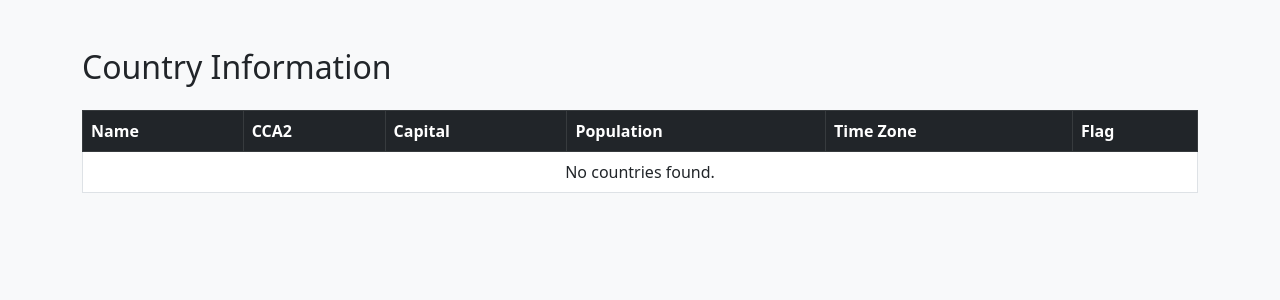
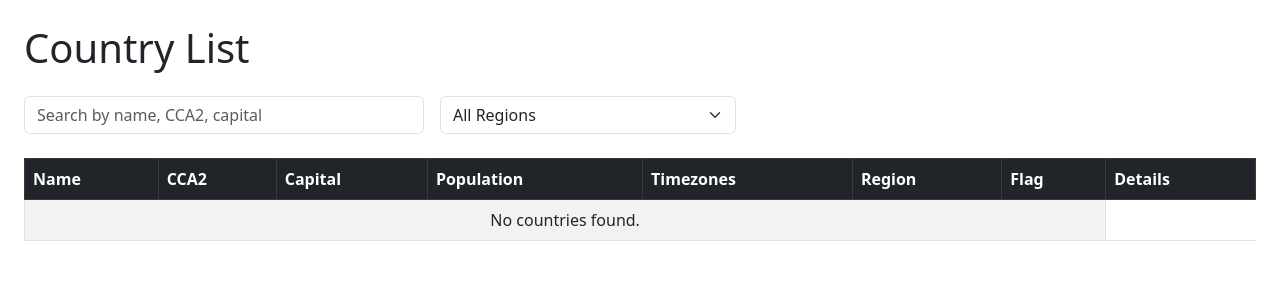
Before and after one commit to Sadman95/geo-data, a Django app: page /countries in a window 1280 px wide. Shown: the top 300 px of the page. Run offline with Django 5.2, Linux system fonts and the light colour scheme; data that the repository does not hold is empty.

Commit message:
phase_3: data view table with debounced searching and filtering

```diff
--- a/codefusion/templates/country_list.html
+++ b/codefusion/templates/country_list.html
@@ -5,21 +5,44 @@
 <html lang="en">
 <head>
     <meta charset="UTF-8">
-    <title>Country List</title>
+    <title>Countries</title>
     <link href="https://cdn.jsdelivr.net/npm/bootstrap@5.3.0/dist/css/bootstrap.min.css" rel="stylesheet">
 </head>
-<body class="bg-light">
-    <div class="container mt-5">
-        <h2 class="mb-4">Country Information</h2>
-        <table class="table table-bordered table-hover">
+<body class="p-4">
+
+
+
+<h1 class="mb-4">Country List</h1>
+
+
+    <form id="filterForm" method="get" class="row g-3 mb-4">
+        <div class="col-md-4">
+            <input type="text" id="searchInput" name="q" class="form-control" placeholder="Search by name, CCA2, capital" value="{{ query }}">
+        </div>
+        <div class="col-md-3">
+            <select name="region" class="form-select" onchange="this.form.submit()">
+                <option value="">All Regions</option>
+                {% for r in regions %}
+                    <option value="{{ r }}" {% if region == r %}selected{% endif %}>{{ r }}</option>
+                {% endfor %}
+            </select>
+        </div>
+        <div class="col-md-2 d-none">
+            <button type="submit" class="btn btn-primary w-100">Filter</button>
+        </div>
+    </form>
+
+<table class="table table-bordered table-striped">
     <thead class="table-dark">
         <tr>
             <th>Name</th>
             <th>CCA2</th>
             <th>Capital</th>
             <th>Population</th>
-                    <th>Time Zone</th>
+            <th>Timezones</th>
+            <th>Region</th>
             <th>Flag</th>
+            <th>Details</th>
         </tr>
     </thead>
     <tbody>
@@ -29,14 +52,102 @@
             <td>{{ country.cca2 }}</td>
             <td>{{ country.capital }}</td>
             <td>{{ country.population|intcomma }}</td>
-                        <td>{{ country.raw_data.timezones.0 }}</td>
-                        <td><img src="{{ country.flag_png }}" alt="Flag" style="height: 30px;"></td>
+            <td>{{ country.raw_data.timezones }}</td>
+            <td>{{ country.region }}</td>
+            <td>
+                {% if country.flag_png %}
+                    <img src="{{ country.flag_png }}" alt="Flag" width="40">
+                {% endif %}
+            </td>
+            <td>
+                <!-- Modal -->
+<div class="modal fade" id="detailsModal" tabindex="-1" aria-labelledby="detailsModalLabel" aria-hidden="true">
+  <div class="modal-dialog modal-lg">
+    <div class="modal-content">
+      <div class="modal-header">
+        <h5 class="modal-title" id="detailsModalLabel">Country details</h5>
+        <button type="button" class="btn-close" data-bs-dismiss="modal" aria-label="Close"></button>
+      </div>
+      <div class="modal-body">
+        <p><strong>Region:</strong> <span id="modalRegion"></span></p>
+        <p><strong>Spoken Languages:</strong></p>
+        <ul id="modalLanguages"></ul>
+        <p><strong>Timezones:</strong></p>
+        <ul id="modalTimezones"></ul>
+        <hr>
+        <p><strong>Other Countries in Same Region:</strong>
+        </p>
+        <ul id="modalOtherCountries"></ul>
+      </div>
+    </div>
+  </div>
+</div>
+                <button class="btn btn-sm btn-info" data-bs-toggle="modal" data-bs-target="#detailsModal"
+    data-name="{{ country.name_common }}"
+    data-region="{{ country.raw_data.region }}"
+    data-languages="{{ country.raw_data.languages|escapejs }}"
+    data-timezones="{{ country.raw_data.timezones|escapejs }}"
+    data-other-countries="{{ country.raw_data.other_countries_in_region|escapejs }}">
+    View
+</button>
+
+            </td>
         </tr>
         {% empty %}
-                    <tr><td colspan="6" class="text-center">No countries found.</td></tr>
+        <tr><td colspan="7" class="text-center">No countries found.</td></tr>
         {% endfor %}
     </tbody>
 </table>
-    </div>
+
+<script>
+    const input = document.getElementById('searchInput');
+    const form = document.getElementById('filterForm');
+    let timer = null;
+
+    input.addEventListener('input', function () {
+        clearTimeout(timer);
+        timer = setTimeout(() => {
+            form.submit();
+        }, 500);
+    });
+
+   const modal = document.getElementById('detailsModal');
+
+modal.addEventListener('show.bs.modal', function (event) {
+    const button = event.relatedTarget;
+
+    const name = button.getAttribute('data-name');
+    const region = button.getAttribute('data-region');
+    const languages = JSON.parse(button.getAttribute('data-languages') || '{}');
+    const timezones = JSON.parse(button.getAttribute('data-timezones') || '[]');
+    const otherCountries = JSON.parse(button.getAttribute('data-other-countries') || '[]');
+
+    console.log('Modal data:', { name, region, languages, timezones, otherCountries });
+
+    document.getElementById('detailsModalLabel').textContent = name;
+    document.getElementById('modalRegion').textContent = region;
+
+    const modalLanguages = document.getElementById('modalLanguages');
+    modalLanguages.innerHTML = '';
+    Object.entries(languages).forEach(([code, lang]) => {
+        modalLanguages.innerHTML += `<li>${lang} (${code})</li>`;
+    });
+
+    const modalTimezones = document.getElementById('modalTimezones');
+    modalTimezones.innerHTML = '';
+    timezones.forEach(zone => {
+        modalTimezones.innerHTML += `<li>${zone}</li>`;
+    });
+
+    const modalOtherCountries = document.getElementById('modalOtherCountries');
+    modalOtherCountries.innerHTML = '';
+    otherCountries.forEach(country => {
+        modalOtherCountries.innerHTML += `<li>${country}</li>`;
+    });
+});
+
+</script>
+
+<script src="https://cdn.jsdelivr.net/npm/bootstrap@5.3.0/dist/js/bootstrap.bundle.min.js"></script>
 </body>
 </html>
--- a/codefusion/urls.py
+++ b/codefusion/urls.py
@@ -11,4 +11,5 @@ urlpatterns = [
     path('api', include(router.urls)),
     path('api/countries/<int:pk>', views.CountryDetailView.as_view(), name='country-detail'),
     path('countries', views.country_list_view, name='country-list'),
+    path('regional_countries', views.same_region_countries, name='same-region-countries'),
 ]
--- a/codefusion/views.py
+++ b/codefusion/views.py
@@ -11,6 +11,9 @@ from .serializers import CountrySerializer
 from django_filters.rest_framework import DjangoFilterBackend
 from rest_framework.generics import RetrieveAPIView
 from django.db.models import Q
+from django.http import JsonResponse
+from django.shortcuts import get_object_or_404
+
 
 def index(request):
     # Count total countries in database
@@ -18,9 +21,49 @@ def index(request):
 
 
 def country_list_view(request):
-    countries = Country.objects.all().prefetch_related('languages', 'currencies')
-    return render(request, 'country_list.html', {'countries': countries})
+    query = request.GET.get('q', '')
+    region = request.GET.get('region', '')
 
+    countries = Country.objects.all()
+
+
+    if query:
+        countries = countries.filter(
+            Q(name_common__icontains=query) |
+            Q(cca2__icontains=query) |
+            Q(capital__icontains=query)
+        )
+
+    if region:
+        countries = countries.filter(region__iexact=region)
+
+    # Get distinct regions for the dropdown
+    regions = Country.objects.values_list('region', flat=True).distinct().order_by('region')
+
+    return render(request, 'country_list.html', {
+        'countries': countries,
+        'query': query,
+        'region': region,
+        'regions': regions,
+    })
+
+def same_region_countries(request):
+    country_name = request.GET.get('country')
+
+    if not country_name:
+        return JsonResponse({'error': 'Missing country parameter'}, status=400)
+
+    country = get_object_or_404(Country, name_common__iexact=country_name)
+    region = country.region
+
+    other_countries = (
+        Country.objects
+        .filter(region=region)
+        .exclude(pk=country.pk)
+        .values_list('name_common', flat=True)
+    )
+
+    return JsonResponse(list(other_countries), safe=False)
 
 class CountryPagination(PageNumberPagination):
     page_size = 20
```
Lines whose indentation alone changed are shown as unchanged.
